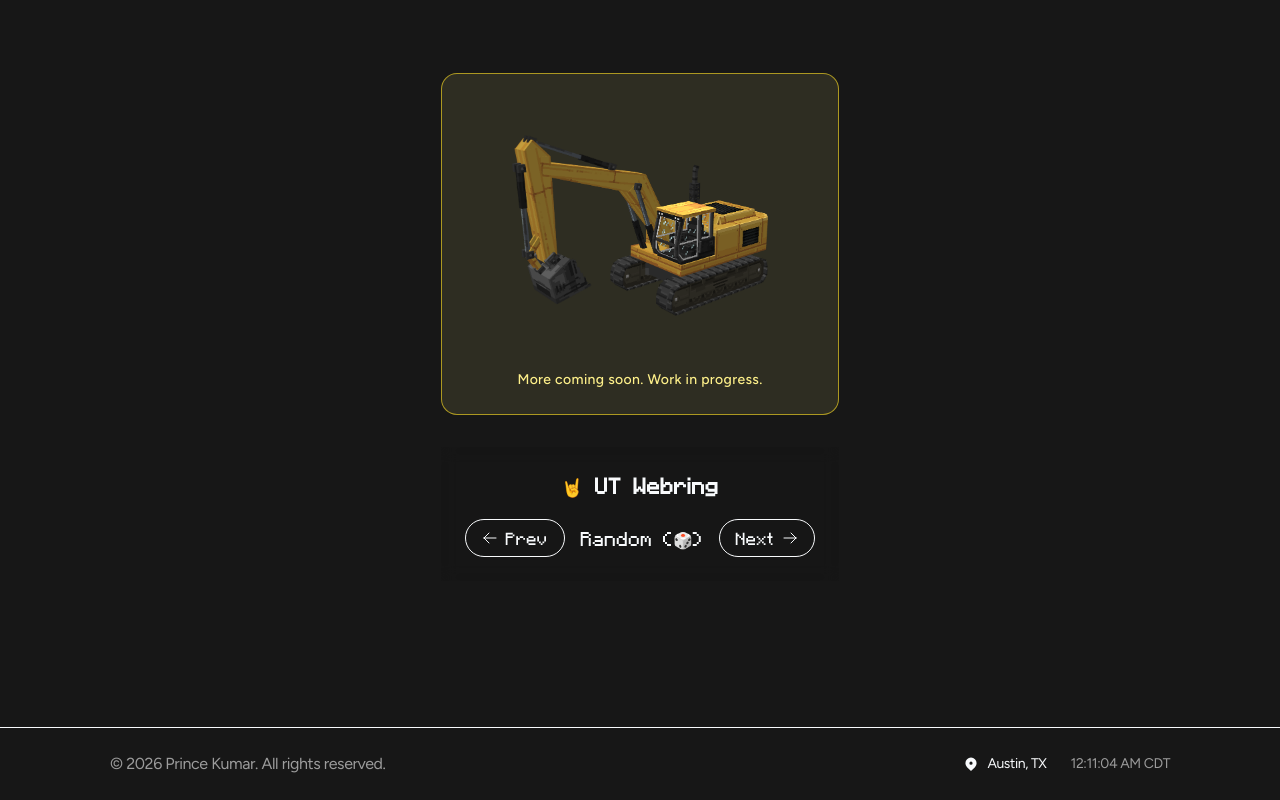
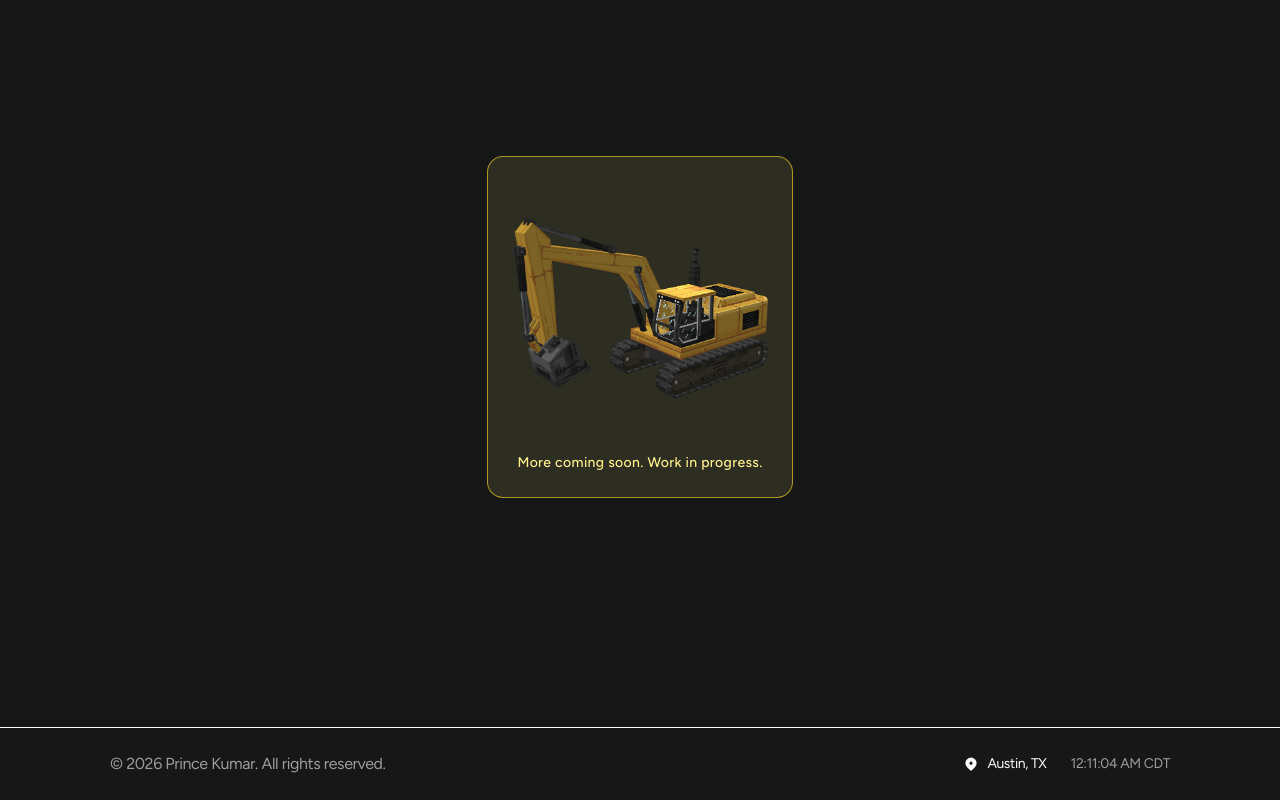
Before and after one commit to PrinceKumar731/prince-kumar-website, a Next.js app: page / in a window 1280 px wide. Shown: the part 4437-5237 px from the top of the page. Built offline with nearby package versions, Linux system fonts and the light colour scheme; no server answers.

Commit message:
Remove WebringRouter from home page

```diff
--- a/src/app/page.tsx
+++ b/src/app/page.tsx
@@ -31,7 +31,6 @@ export default function Home() {
             <div id='end' className='min-h-screen bg-secondary py-16 px-4 flex items-center justify-center'>
                 <div className='max-w-6xl mx-auto px-6'>
                     <UnderConstructionNotice />
-                    <WebringRouter />
                 </div>
             </div>
         </>
```
